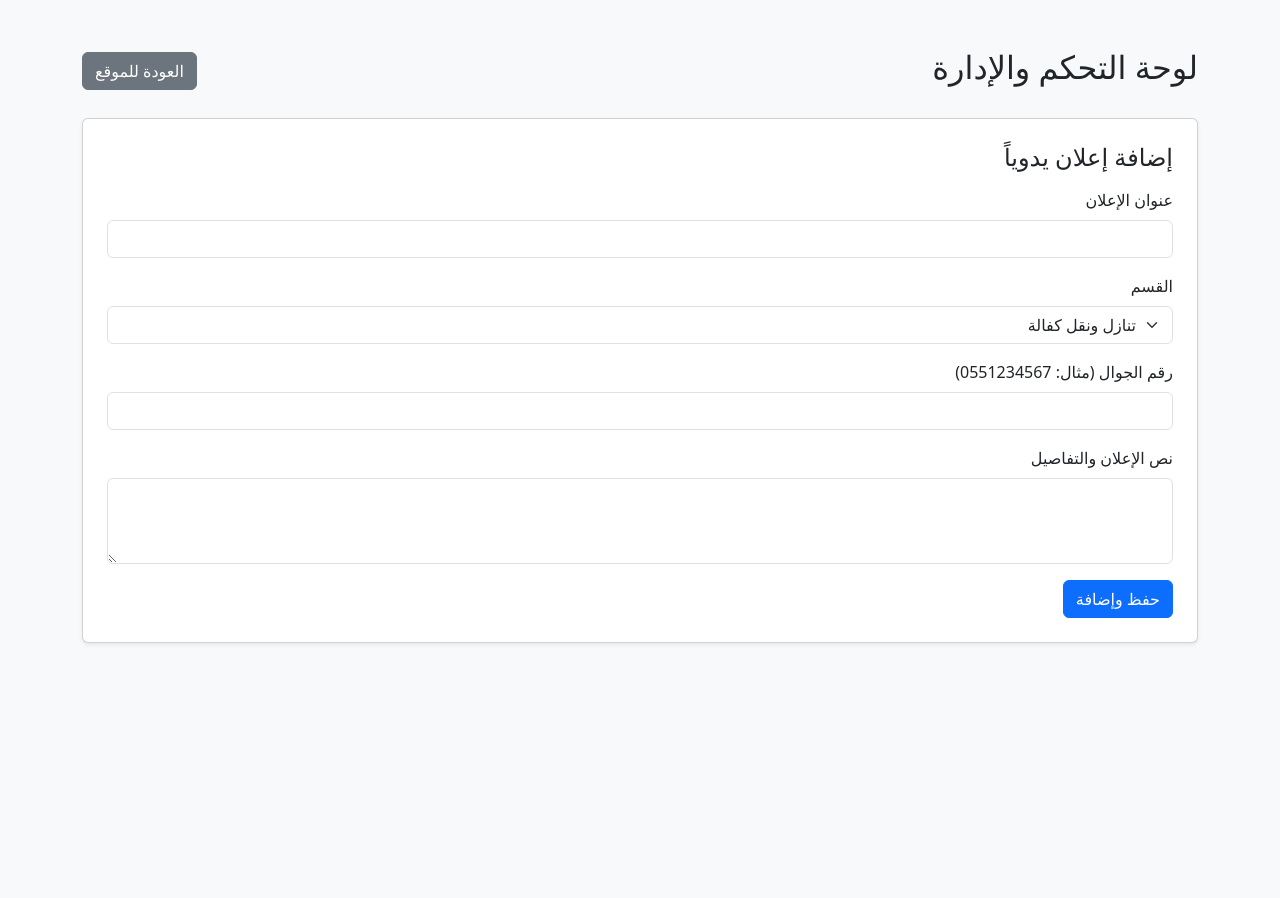
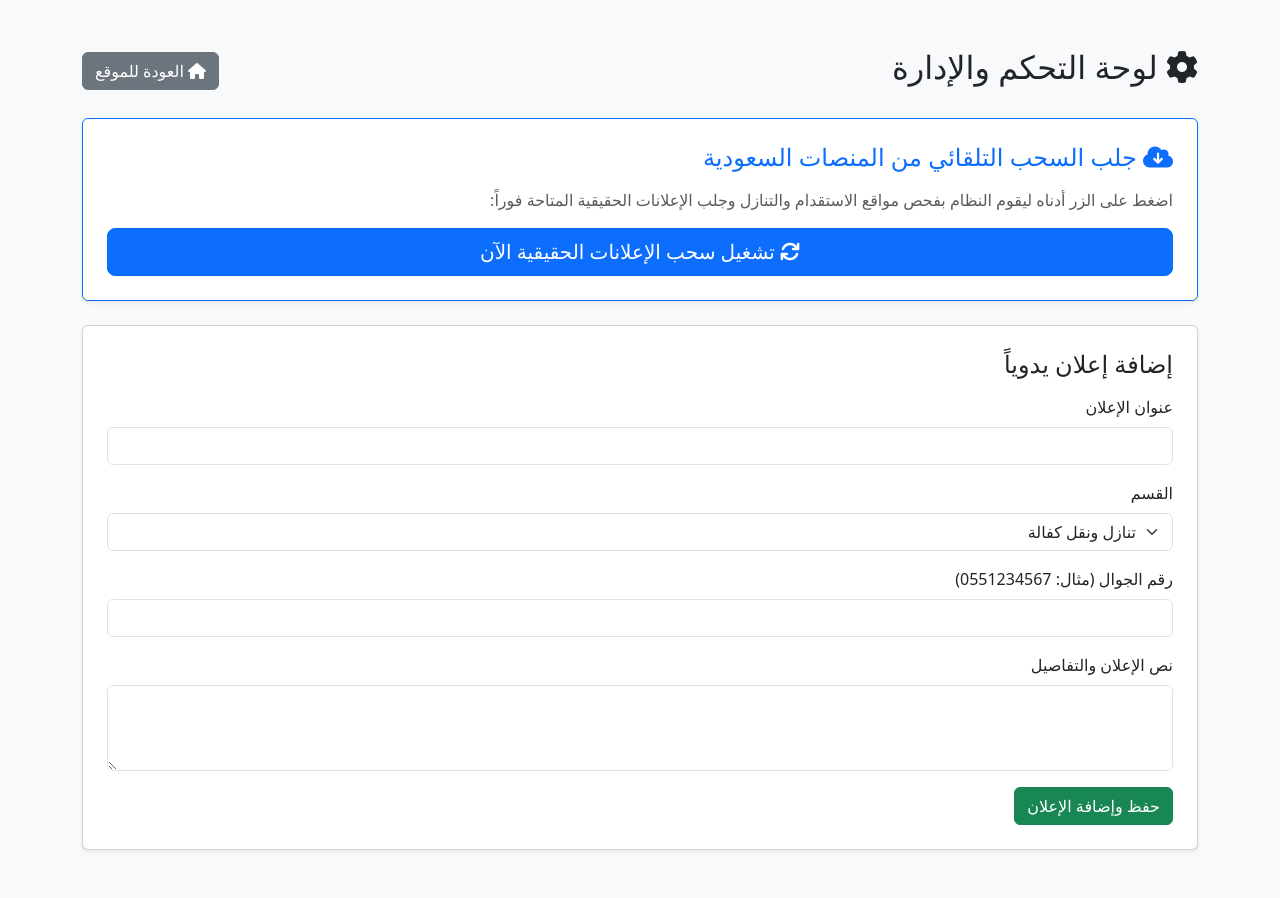
Before and after one commit to wgdanalhdad2-rgb/Wwrr2, a Flask app: page /admin in a window 1280 px wide. Before the commit the page ends 644 px from the top, so only its background shows below. Run offline with Flask 3, Linux system fonts and the light colour scheme; data that the repository does not hold is empty.

Commit message:
Update admin.html

```diff
--- a/templates/admin.html
+++ b/templates/admin.html
@@ -5,12 +5,13 @@
     <meta name="viewport" content="width=device-width, initial-scale=1.0">
     <title>لوحة التحكم - منصة الناقل</title>
     <link href="https://cdn.jsdelivr.net/npm/bootstrap@5.3.0/dist/css/bootstrap.min.css" rel="stylesheet">
+    <link rel="stylesheet" href="https://cdnjs.cloudflare.com/ajax/libs/font-awesome/6.4.0/css/all.min.css">
 </head>
 <body class="bg-light">
     <div class="container my-5">
         <div class="d-flex justify-content-between align-items-center mb-4">
-            <h2>لوحة التحكم والإدارة</h2>
-            <a href="/" class="btn btn-secondary">العودة للموقع</a>
+            <h2><i class="fa-solid fa-gear"></i> لوحة التحكم والإدارة</h2>
+            <a href="/" class="btn btn-secondary"><i class="fa-solid fa-home"></i> العودة للموقع</a>
         </div>
 
         {% with messages = get_flashed_messages(with_categories=true) %}
@@ -20,6 +21,16 @@
                 {% endfor %}
             {% endif %}
         {% endwith %}
+
+        <!-- زر سحب الإعلانات الحقيقية -->
+        <div class="card p-4 shadow-sm mb-4 bg-white border-primary">
+            <h4 class="text-primary mb-3"><i class="fa-solid fa-cloud-arrow-down"></i> جلب السحب التلقائي من المنصات السعودية</h4>
+            <p class="text-muted">اضغط على الزر أدناه ليقوم النظام بفحص مواقع الاستقدام والتنازل وجلب الإعلانات الحقيقية المتاحة فوراً:</p>
+            <form method="POST">
+                <input type="hidden" name="action" value="scrape">
+                <button type="submit" class="btn btn-primary btn-lg w-100"><i class="fa-solid fa-sync"></i> تشغيل سحب الإعلانات الحقيقية الآن</button>
+            </form>
+        </div>
 
         <div class="card p-4 shadow-sm mb-4">
             <h4 class="mb-3">إضافة إعلان يدوياً</h4>
@@ -44,7 +55,7 @@
                     <label class="form-label">نص الإعلان والتفاصيل</label>
                     <textarea name="content" class="form-control" rows="3" required></textarea>
                 </div>
-                <button type="submit" class="btn btn-primary">حفظ وإضافة</button>
+                <button type="submit" class="btn btn-success">حفظ وإضافة الإعلان</button>
             </form>
         </div>
     </div>
```
